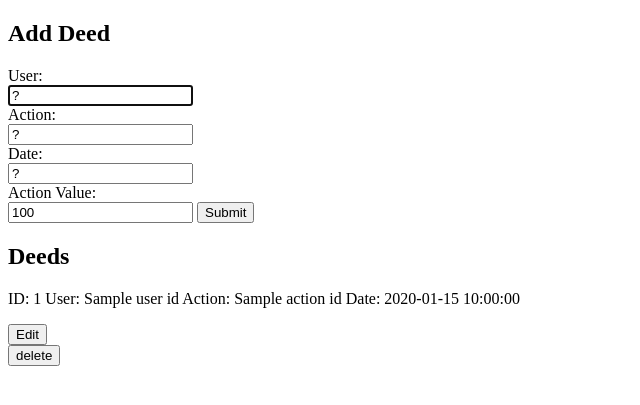
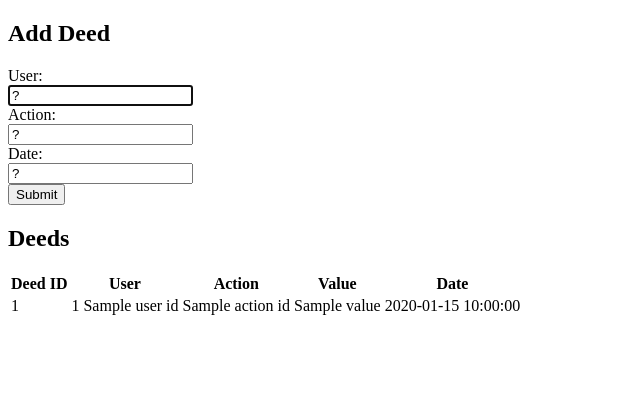
Before and after one commit to NateDawggWoof/Week_04_Project_Karma_Clan, a Flask app: page /admin/deeds in a window 1280 px wide. Shown: the part 70-475 px from the top of the page, without its empty margins (0-640 px from the left). Run offline with Flask 2, Linux system fonts and the light colour scheme; a database or web service that is not in the repository returns one stand-in record (values such as "Sample title"); some libraries are stand-ins or nearby versions.

Commit message:
adding table in deeds index

```diff
--- a/templates/admin/deeds/index.html
+++ b/templates/admin/deeds/index.html
@@ -1,6 +1,27 @@
 {% extends 'base.html'%}
 
 {% block content %}
+
+
+<!-- <style>
+    table {
+      font-family: arial, sans-serif;
+      border-collapse: collapse;
+      width: 100%;
+    }
+
+    td, th {
+      border: 1px solid #dddddd;
+      text-align: left;
+      padding: 8px;
+    }
+
+    tr:nth-child(even) {
+      background-color: #dddddd;
+    }
+</style> -->
+
+
 
 <h2>Add Deed</h2>
 <form action="/admin/deeds/new" method="post">
@@ -11,18 +32,34 @@
     <input type="text" id="deed_action" name="deed_action" value="?" required> <br>
 
     <label for="deed_date">Date:</label><br>
-    <input type="text" id="action_type" name="action_type" value="?" required> <br>
-
-    <label for="action_value">Action Value:</label><br>
-    <input type="number" id="action_value" name="action_value" value="100" required>
+    <input type="text" id="deed_date" name="deed_date" value="?" required> <br>
 
     <input type="submit" value="Submit">
 </form>
 
 <h2>Deeds</h2>
+<table>
+    <tr>
+      <th>Deed ID</th>
+      <th>User</th>
+      <th>Action</th>
+      <th>Value</th>
+      <th>Date</th>
+    </tr>
 
 {% for deed in all_deeds  %}
-<div>
+
+<tr>
+    <td>{{deed.id}}</td>
+    <td>{{deed.user}} {{deed.user.name_last}}</td>
+    <td>{{deed.action.name}}</td>
+    <td>{{deed.action.value}}</td>
+    <td>{{deed.date}}</td>
+</tr>
+
+
+
+<!-- <div>
     <p>ID: {{deed.id}} User: {{deed.user.name_first}}  Action: {{deed.action.name}}  Date: {{deed.date}}  </p>
     <a href='/admin/actions/edit/{{deed.id}}'>
         <button onclick="document.location='default.asp'">Edit</button>
@@ -30,8 +67,8 @@
     <form action="/admin/actions/delete/{{deed.id}}" method="POST">
         <input class="btn btn--danger" type="submit" value="delete" />
     </form>
-</div>
+</div> -->
 {% endfor %}
-
+</table>
 
 {% endblock %}
```
